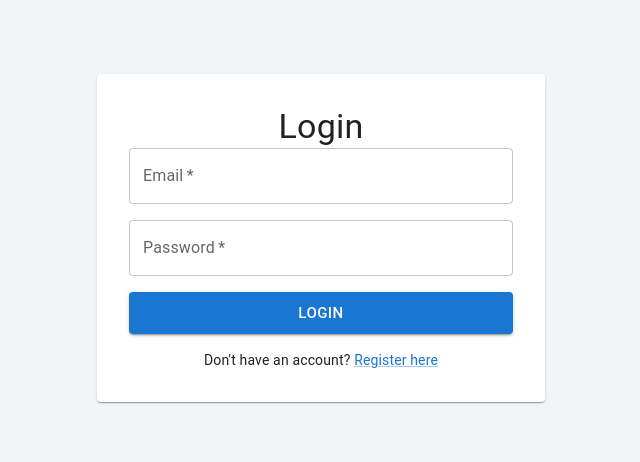
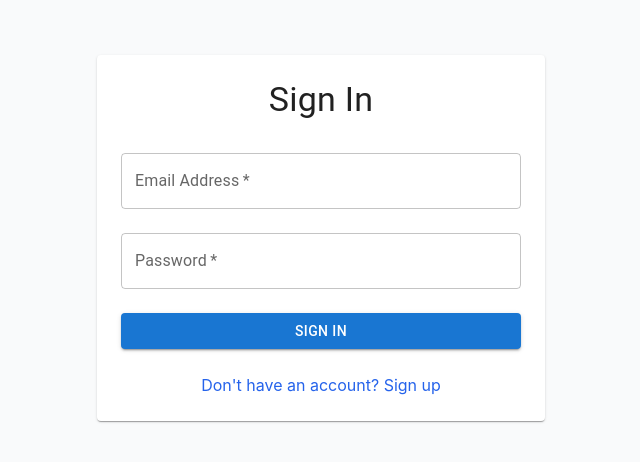
Before and after one commit to RomeoCoffie/meeter, a React (Create React App) app in the folder client/: page /login in a window 1280 px wide. Shown: the part 162-624 px from the top of the page, without its empty margins (319-959 px from the left). Built offline with nearby package versions, Linux system fonts and the light colour scheme; no server answers.

Commit message:
updated stated or dashboard

```diff
--- a/client/package.json
+++ b/client/package.json
@@ -12,6 +12,7 @@
     "@testing-library/user-event": "^13.5.0",
     "axios": "^1.6.2",
     "date-fns": "^2.30.0",
+    "framer-motion": "^10.16.5",
     "react": "^18.2.0",
     "react-dom": "^18.2.0",
     "react-router-dom": "^6.19.0",
--- a/client/src/pages/Login.js
+++ b/client/src/pages/Login.js
@@ -1,24 +1,33 @@
 import { useState } from 'react';
-import { TextField, Button, Paper, Typography, Link } from '@mui/material';
-import { useNavigate } from 'react-router-dom';
+import { TextField, Button, Paper, Typography } from '@mui/material';
+import { Link, useNavigate } from 'react-router-dom';
 import { useAuth } from '../context/AuthContext';
-import { validateEmail, validatePassword } from '../utils/validation';
 import LoadingSpinner from '../components/LoadingSpinner';
-import { motion } from 'framer-motion';
 
 function Login() {
   const navigate = useNavigate();
   const { login } = useAuth();
+  const [isLoading, setIsLoading] = useState(false);
+  const [error, setError] = useState('');
   const [formData, setFormData] = useState({
     email: '',
     password: ''
   });
-  const [errors, setErrors] = useState({
-    email: '',
-    password: '',
-    general: ''
-  });
-  const [isLoading, setIsLoading] = useState(false);
+
+  const handleSubmit = async (e) => {
+    e.preventDefault();
+    setError('');
+    setIsLoading(true);
+
+    try {
+      await login(formData.email, formData.password);
+      navigate('/dashboard');
+    } catch (err) {
+      setError(err.message || 'Login failed');
+    } finally {
+      setIsLoading(false);
+    }
+  };
 
   const handleChange = (e) => {
     const { name, value } = e.target;
@@ -26,84 +35,36 @@ function Login() {
       ...prev,
       [name]: value
     }));
-    setErrors(prev => ({
-      ...prev,
-      [name]: '',
-      general: ''
-    }));
   };
 
-  const validateForm = () => {
-    const newErrors = {
-      email: validateEmail(formData.email),
-      password: validatePassword(formData.password),
-      general: ''
-    };
-
-    setErrors(newErrors);
-    return !Object.values(newErrors).some(error => error !== '');
-  };
-
-  const handleSubmit = async (e) => {
-    e.preventDefault();
-    if (!validateForm()) return;
-
-    setIsLoading(true);
-    try {
-      const response = await login({
-        email: formData.email,
-        password: formData.password
-      });
-      if (response) {
-        navigate('/dashboard');
-      }
-    } catch (err) {
-      console.error('Login error:', err);
-      setErrors(prev => ({
-        ...prev,
-        general: err.message || 'Login failed'
-      }));
-    } finally {
-      setIsLoading(false);
-    }
-  };
+  if (isLoading) {
+    return <LoadingSpinner />;
+  }
 
   return (
-    <motion.div
-      initial={{ opacity: 0, y: 20 }}
-      animate={{ opacity: 1, y: 0 }}
-      exit={{ opacity: 0, y: -20 }}
-      className="min-h-screen flex items-center justify-center bg-gray-100 px-4"
-    >
-      <Paper className="p-8 max-w-md w-full relative">
-        {isLoading && (
-          <div className="absolute inset-0 bg-white bg-opacity-50 flex items-center justify-center z-10">
-            <LoadingSpinner />
-          </div>
+    <div className="min-h-screen flex items-center justify-center bg-gray-50 py-12 px-4 sm:px-6 lg:px-8">
+      <Paper className="max-w-md w-full space-y-8 p-6">
+        <div>
+          <Typography variant="h4" align="center" gutterBottom>
+            Sign In
+          </Typography>
+        </div>
+
+        {error && (
+          <Typography color="error" align="center">
+            {error}
+          </Typography>
         )}
 
-        <Typography variant="h4" className="text-center mb-6">
-          Login
-        </Typography>
-
-        {errors.general && (
-          <div className="mb-4 p-2 bg-red-100 text-red-700 rounded">
-            {errors.general}
-          </div>
-        )}
-
-        <form onSubmit={handleSubmit} className="space-y-4">
+        <form className="mt-8 space-y-6" onSubmit={handleSubmit}>
           <TextField
             fullWidth
-            label="Email"
+            label="Email Address"
             name="email"
             type="email"
             value={formData.email}
             onChange={handleChange}
-            error={!!errors.email}
-            helperText={errors.email}
             required
-            disabled={isLoading}
           />
 
           <TextField
@@ -113,49 +74,27 @@ function Login() {
             type="password"
             value={formData.password}
             onChange={handleChange}
-            error={!!errors.password}
-            helperText={errors.password}
             required
-            disabled={isLoading}
           />
 
           <Button
             type="submit"
+            fullWidth
             variant="contained"
             color="primary"
-            fullWidth
-            size="large"
             disabled={isLoading}
-            className="relative"
           >
-            {isLoading ? (
-              <span className="flex items-center justify-center">
-                <LoadingSpinner size={20} className="mr-2" />
-                Logging in...
-              </span>
-            ) : (
-              'Login'
-            )}
+            {isLoading ? 'Signing in...' : 'Sign In'}
           </Button>
+
+          <div className="text-center mt-4">
+            <Link to="/register" className="text-blue-600 hover:text-blue-800">
+              Don't have an account? Sign up
+            </Link>
+          </div>
         </form>
-
-        <div className="mt-4 text-center">
-          <Typography variant="body2">
-            Don't have an account?{' '}
-            <Link
-              href="/register"
-              onClick={(e) => {
-                e.preventDefault();
-                navigate('/register');
-              }}
-              className="text-blue-600 hover:text-blue-800"
-            >
-              Register here
-            </Link>
-          </Typography>
-        </div>
       </Paper>
-    </motion.div>
+    </div>
   );
 }
 
```
